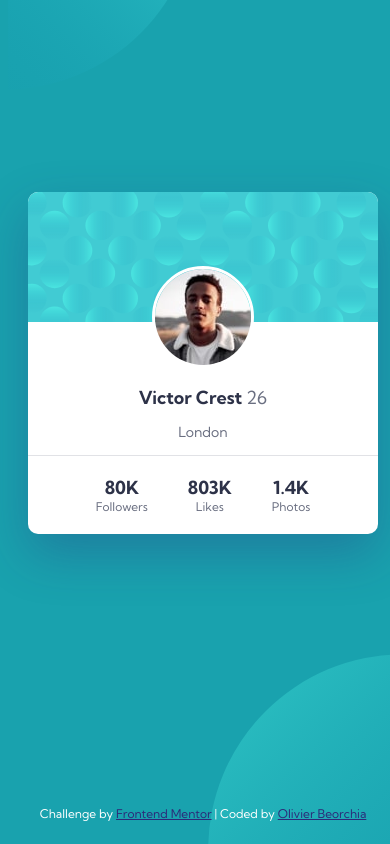
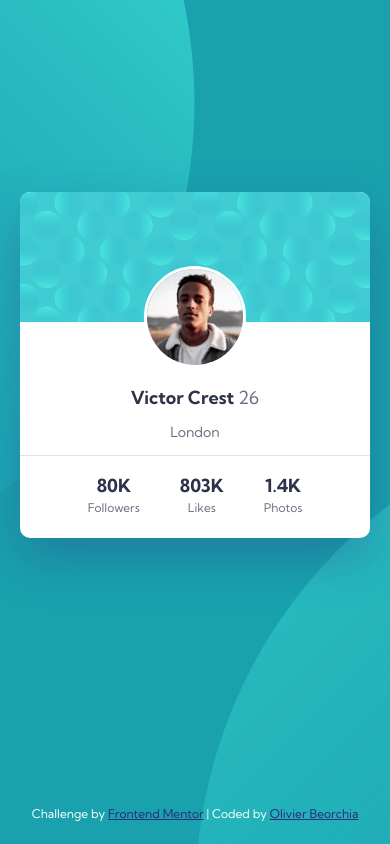
Before and after one commit to obeorchia/profile-card-component-challenge, a plain HTML site: page index.html in a window 390 px wide. Drawn offline with Linux system fonts and the light colour scheme.

Commit message:
correction CSS : background position with vh and vw units + no media queries for responsiveness

```diff
--- a/index.html
+++ b/index.html
@@ -42,7 +42,7 @@
         <!-- footer -->
         <footer>
             <div class="attribution">
-                <p>Challenge by <a href="https://www.frontendmentor.io/challenges/profile-card-component-cfArpWshJ" target="_blank">Frontend Mentor</a> | Coded by <a href="https://github.com/obeorchia/profile-card-component.git" target="_blank">Olivier
+                <p>Challenge by <a href="https://www.frontendmentor.io/challenges/profile-card-component-cfArpWshJ" target="_blank">Frontend Mentor</a> | Coded by <a href="https://github.com/obeorchia/profile-card-component-challenge.git" target="_blank">Olivier
                         Beorchia</a></p>
             </div>
         </footer>
--- a/style.css
+++ b/style.css
@@ -1,6 +1,16 @@
 /* General style */
 
 @import url('https://fonts.googleapis.com/css2?family=Kumbh+Sans:wght@400;700&display=swap');
+html {
+    box-sizing: border-box;
+    font-size: 100%;
+    height: 100%;
+}
+
+body {
+    margin: 0;
+}
+
 p {
     font-family: 'Kumbh Sans', sans-serif;
     font-weight: 400;
@@ -28,12 +38,9 @@ span {
 #backgroundcircle {
     width: 100%;
     height: 100%;
-    position: absolute;
-    top: 50%;
-    transform: translateY(-50%);
-    background-size: 50%;
+    position: fixed;
     background-image: url(images/bg-pattern-top.svg), url(images/bg-pattern-bottom.svg);
-    background-position: top -150px left, bottom -150px right;
+    background-position: right 50vw bottom 30vh, left 50vw top 48vh;
     background-repeat: no-repeat, no-repeat;
 }
 
@@ -102,31 +109,5 @@ footer p {
     font-size: 12px;
     color: hsl(227, 10%, 46%);
     margin: 20px;
+    line-height: 20px;
 }
-
-
-/* Responsive style for mobile */
-
-@media screen and (max-width: 500px) {
-    #backgroundcircle {
-        width: 100%;
-        height: 100%;
-        position: absolute;
-        top: 50%;
-        transform: translateY(-50%);
-        background-size: 100%;
-        background-image: url(images/bg-pattern-top.svg), url(images/bg-pattern-bottom.svg);
-        background-position: top -300px left -200px, bottom -200px right -200px;
-        background-repeat: no-repeat, no-repeat;
-    }
-    #card {
-        width: 350px;
-        background-color: white;
-        border-radius: 10px;
-        margin-left: auto;
-        margin-right: auto;
-        margin-top: 12em;
-        margin-bottom: 10%;
-        box-shadow: 0px 20px 50px rgba(44, 43, 121, 0.3);
-    }
-}
```
Also changed, not shown: 1 other file.
